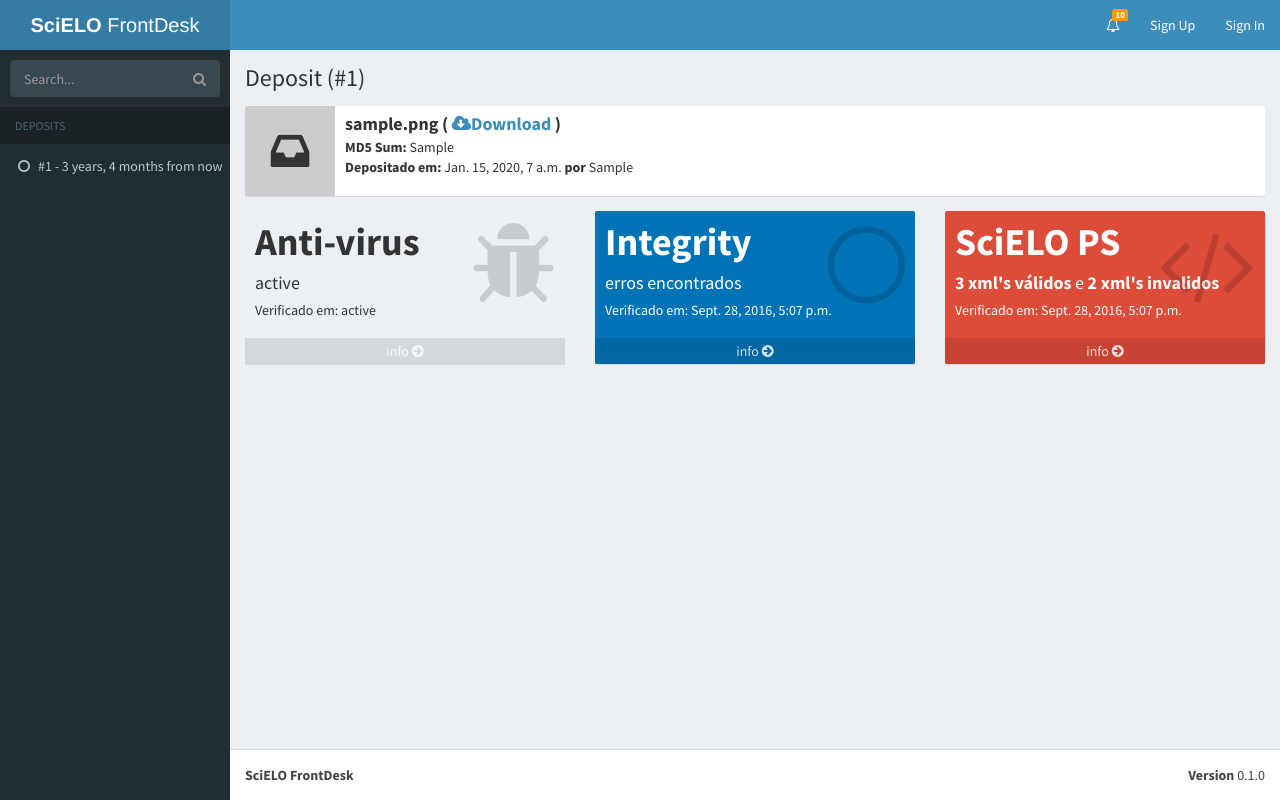
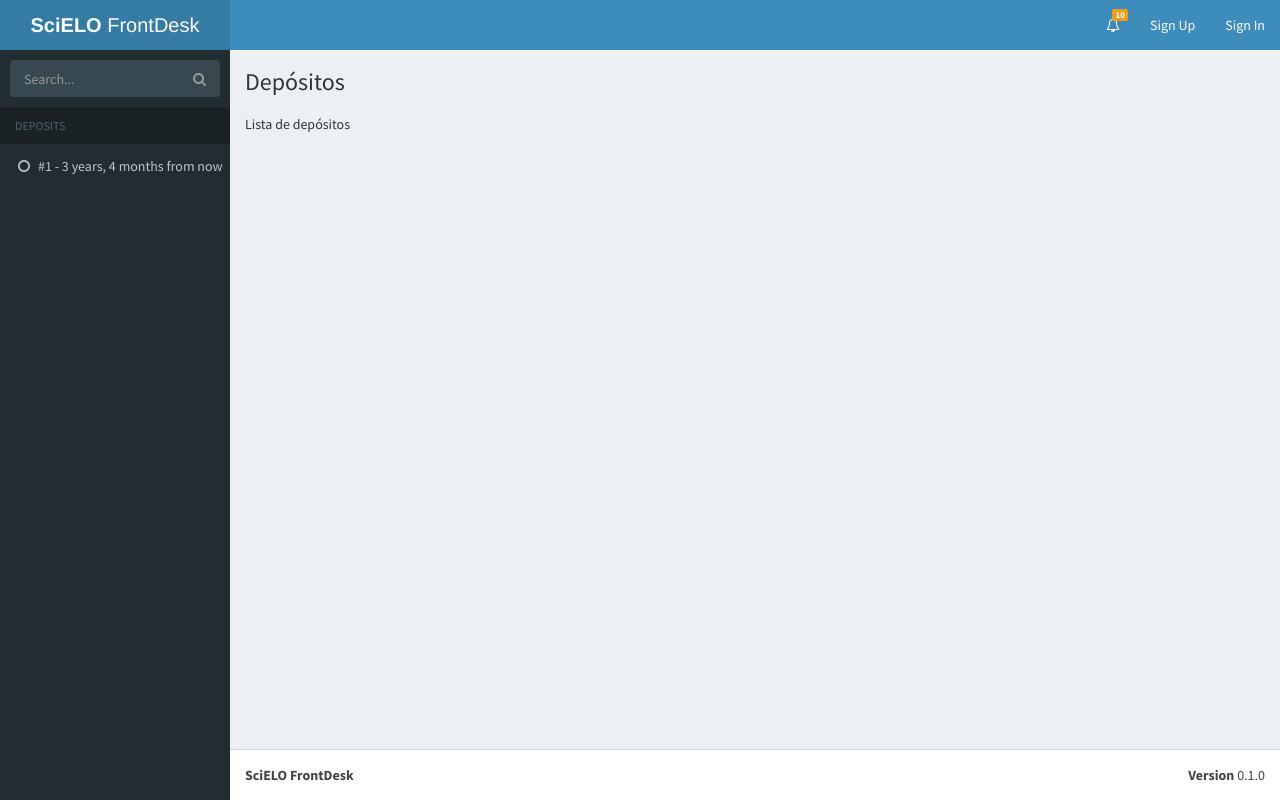
Before and after one commit to gustavofonseca/inbox, a Django app: page / in a window 1280 px wide. Run offline with Django 3.2, Linux system fonts and the light colour scheme; tables that the repository leaves empty hold one stand-in row (values such as "Sample post"); parts of the project's set-up code (start-up, migrations or seed data) failed here and were passed over; some libraries are stand-ins or nearby versions.

Commit message:
Incluindo página de report de virus, scielops e integridade

```diff
--- a/config/urls.py
+++ b/config/urls.py
@@ -11,7 +11,11 @@
 
 
 urlpatterns = [
-    url(r'^$', pc_views.package_report, name='package_report'),
+    url(r'^$', pc_views.index, name='index'),
+    url(r'^(?P<deposit_id>[0-9]+)/$', pc_views.package_report, name='package_report'),
+    url(r'^(?P<deposit_id>[0-9]+)/reports/virus/', pc_views.package_report_virus, name='package_report_virus'),
+    url(r'^(?P<deposit_id>[0-9]+)/reports/integrity/', pc_views.package_report_integrity, name='package_report_integrity'),
+    url(r'^(?P<deposit_id>[0-9]+)/reports/scielops/', pc_views.package_report_scielops, name='package_report_scielops'),
 
     # Django Admin, use {% url 'admin:index' %}
     url(settings.ADMIN_URL, include(admin.site.urls)),
--- a/frontdesk/models.py
+++ b/frontdesk/models.py
@@ -84,6 +84,25 @@
                   PACKAGE_VIRUSSCAN_STATUS_UNINFECTED])
     virus_scan_details = models.CharField(max_length=2048, default='')
 
+    @property
+    def xml_stats(self):
+
+        stats = {
+            'xml_valid': 0, 'xml_invalid': 0, 'xml_total': 0
+        }
+
+        for member in self.members.all():
+            if not member.is_xml():
+                continue
+
+            stats['xml_total'] += 1
+            if member.sps_validation_status()[0]:
+                stats['xml_valid'] += 1
+            else:
+                stats['xml_invalid'] += 1
+
+        return stats
+
 
 class PackageMember(models.Model):
     """Arquivo membro de ``Package``.
@@ -91,7 +110,6 @@
     package = models.ForeignKey(Package, on_delete=models.CASCADE,
             related_name='members')
     name = models.CharField(max_length=1024)
-
 
     def open(self):
         """Extrai o membro como um objeto tipo arquivo -- instância de
--- a/frontdesk/transactions.py
+++ b/frontdesk/transactions.py
@@ -27,6 +27,7 @@
     :param md5_sum: String de texto contendo a soma md5 de ``file``.
     """
     # levanta TypeError se ``file`` não suportar acesso aleatório.
+
     actual_md5_sum = utils.safe_checksum_file(file)
     if md5_sum != actual_md5_sum:
         raise ChecksumError('Expecting "%s", but got "%s".',
--- a/penne_core/templates/base.html
+++ b/penne_core/templates/base.html
@@ -130,7 +130,7 @@
             <li class="header">DEPOSITS</li>
             {% for deposit in deposits %}
             <li>
-            <a href="/?show={{ deposit.pk }}"><i class="fa fa-circle-o text-{{ deposit.status|status_color }}"></i>#{{ deposit.pk }} - {{ deposit.created|naturaltime }}</a>
+            <a href="{% url 'package_report' deposit.pk %}"><i class="fa fa-circle-o text-{{ deposit.status|status_color }}"></i>#{{ deposit.pk }} - {{ deposit.created|naturaltime }}</a>
             </li>
             {% endfor %}
           </ul>
--- /dev/null
+++ b/penne_core/templates/penne_core/index.html
@@ -0,0 +1,12 @@
+{% extends "base.html" %}
+
+{% block content %}
+<!-- Content Header (Page header) -->
+<section class="content-header">
+    <h1 class="modal-title">Depósitos</h1>
+</section>
+<!-- Main content -->
+<section class="content">
+    Lista de depósitos
+</section>
+{% endblock content %}
--- a/penne_core/templates/penne_core/package_report.html
+++ b/penne_core/templates/penne_core/package_report.html
@@ -6,7 +6,7 @@
 <!-- Content Header (Page header) -->
 <section class="content-header">
   <h1>
-    Deposit (#{{ detailed_deposit.pk }})
+    Depósito (#{{ detailed_deposit.pk }})
   </h1>
 </section>
 <!-- Main content -->
@@ -44,7 +44,7 @@
           </h5>
         </div>
         <div class="icon"><i class="fa fa-bug"></i></div>
-        <a class="small-box-footer" href="#" data-toggle="modal" data-target="#AntiVirusModal">
+        <a class="small-box-footer" href="{% url 'package_report_virus' detailed_deposit.pk %}">
           info
           <i class="fa fa-arrow-circle-right"></i>
         </a>
@@ -53,61 +53,43 @@
     <div class="col-md-4 col-sm-8 col-xs-16">
       <div class="small-box bg-blue">
         <div class="inner">
-          <h3>Integrity</h3>
+          <h3>Integridade</h3>
           <h4>erros encontrados</h4>
           <h5>
             Verificado em: Sept. 28, 2016, 5:07 p.m.
           </h5>
         </div>
         <div class="icon"><i class="fa fa-circle-thin"></i></div>
-        <a class="small-box-footer" href="#" data-toggle="modal" data-target="#AntiVirusModal">
+        <a class="small-box-footer" href="{% url 'package_report_integrity' detailed_deposit.pk %}">
           info
           <i class="fa fa-arrow-circle-right"></i>
         </a>
       </div>
     </div>
     <div class="col-md-4 col-sm-8 col-xs-16">
-      <div class="small-box bg-red">
+      <div class="small-box bg-{% if detailed_deposit.package.xml_stats.xml_invalid > 0 %}red {% else %}green{% endif %}">
         <div class="inner">
           <h3>SciELO PS</h3>
-          <h4><b>3 xml's válidos</b> e <b>2 xml's invalidos</b></h4>
+          <h4><b>{{ detailed_deposit.package.xml_stats.xml_valid }} xml's válidos</b> e <b>{{ detailed_deposit.package.xml_stats.xml_invalid }} xml's inválidos</b></h4>
           <h5>
             Verificado em: Sept. 28, 2016, 5:07 p.m.
           </h5>
         </div>
         <div class="icon"><i class="fa fa-code"></i></div>
-        <a class="small-box-footer" href="#" data-toggle="modal" data-target="#AntiVirusModal">
+        <a class="small-box-footer" href="{% url 'package_report_scielops' detailed_deposit.pk %}">
           info
           <i class="fa fa-arrow-circle-right"></i>
         </a>
       </div>
     </div>
   </div>
+  <div class="row">
+    <div class="col-md-12 col-sm-24 col-xs-36">
+      {% block reports_content %} {% endblock reports_content %}
+    </div>
+  </div>
 </section>
-
 {% endblock content %}
-
-{% block modal %}
-  <div class="modal" id="AntiVirusModal">
-    <div class="modal-dialog">
-      <div class="modal-content">
-        <div class="modal-header">
-          <button type="button" class="close" data-dismiss="modal" aria-label="Close">
-            <span aria-hidden="true">×</span></button>
-          <h4 class="modal-title">Relatório de Anti-virus</h4>
-        </div>
-        <div class="modal-body">
-          <p>{{ detailed_deposit.package.virus_scan_details }}</p>
-        </div>
-        <div class="modal-footer">
-          <button type="button" class="btn btn-default pull-left" data-dismiss="modal">Close</button>
-        </div>
-      </div>
-      <!-- /.modal-content -->
-    </div>
-    <!-- /.modal-dialog -->
-  </div>
-{% endblock modal %}
 
 {% block javascript %}
 
--- /dev/null
+++ b/penne_core/templates/penne_core/package_report_integrity.html
@@ -0,0 +1,5 @@
+{% extends "penne_core/package_report.html" %}
+
+{% block reports_content %}
+<h3 class="modal-title">Relatório de Integridade</h3>
+{% endblock reports_content %}
--- /dev/null
+++ b/penne_core/templates/penne_core/package_report_scielops.html
@@ -0,0 +1,5 @@
+{% extends "penne_core/package_report.html" %}
+
+{% block reports_content %}
+<h3 class="modal-title">Relatório de SciELO Publishing Schema (SciELO PS)</h3>
+{% endblock reports_content %}
--- a/penne_core/views.py
+++ b/penne_core/views.py
@@ -1,21 +1,60 @@
+from functools import wraps
 from django.shortcuts import (
         render,
         get_object_or_404,
 )
+from django.utils.decorators import available_attrs
 
 import frontdesk
 
 
-def package_report(request):
-    show_deposit = request.GET.get('show', None)
+def with_deposit(func):
+
+    @wraps(func, assigned=available_attrs(func))
+    def wrapper(request, deposit_id, *args, **kwargs):
+
+        deposits = frontdesk.models.Deposit.objects.order_by('-created')[:10]
+        if deposit_id:
+            detailed_deposit = get_object_or_404(
+                frontdesk.models.Deposit, pk=deposit_id)
+        else:
+            detailed_deposit = frontdesk.models.Deposit.objects.order_by(
+                    '-created').first()
+
+        context = {'deposits': deposits, 'detailed_deposit': detailed_deposit}
+
+        kwargs['context'] = context
+
+        return func(request, deposit_id, *args, **kwargs)
+
+    return wrapper
+
+
+def index(request, context=None):
 
     deposits = frontdesk.models.Deposit.objects.order_by('-created')[:10]
-    if show_deposit:
-        detailed_deposit = get_object_or_404(
-            frontdesk.models.Deposit, pk=show_deposit)
-    else:
-        detailed_deposit = frontdesk.models.Deposit.objects.order_by(
-                '-created').first()
 
-    context = {'deposits': deposits, 'detailed_deposit': detailed_deposit}
+    context = {'deposits': deposits}
+
+    return render(request, 'penne_core/index.html', context)
+
+
+@with_deposit
+def package_report(request, deposit_id, context=None):
+
     return render(request, 'penne_core/package_report.html', context)
+
+@with_deposit
+def package_report_virus(request, deposit_id, context=None):
+
+    return render(request, 'penne_core/package_report_virus.html', context)
+
+@with_deposit
+def package_report_integrity(request, deposit_id, context=None):
+
+    return render(request, 'penne_core/package_report_integrity.html', context)
+
+@with_deposit
+def package_report_scielops(request, deposit_id, context=None):
+
+    return render(request, 'penne_core/package_report_scielops.html', context)
```
Also changed, not shown: penne_core/templates/penne_core/package_report_virus.html (added, +10 -0 lines).
